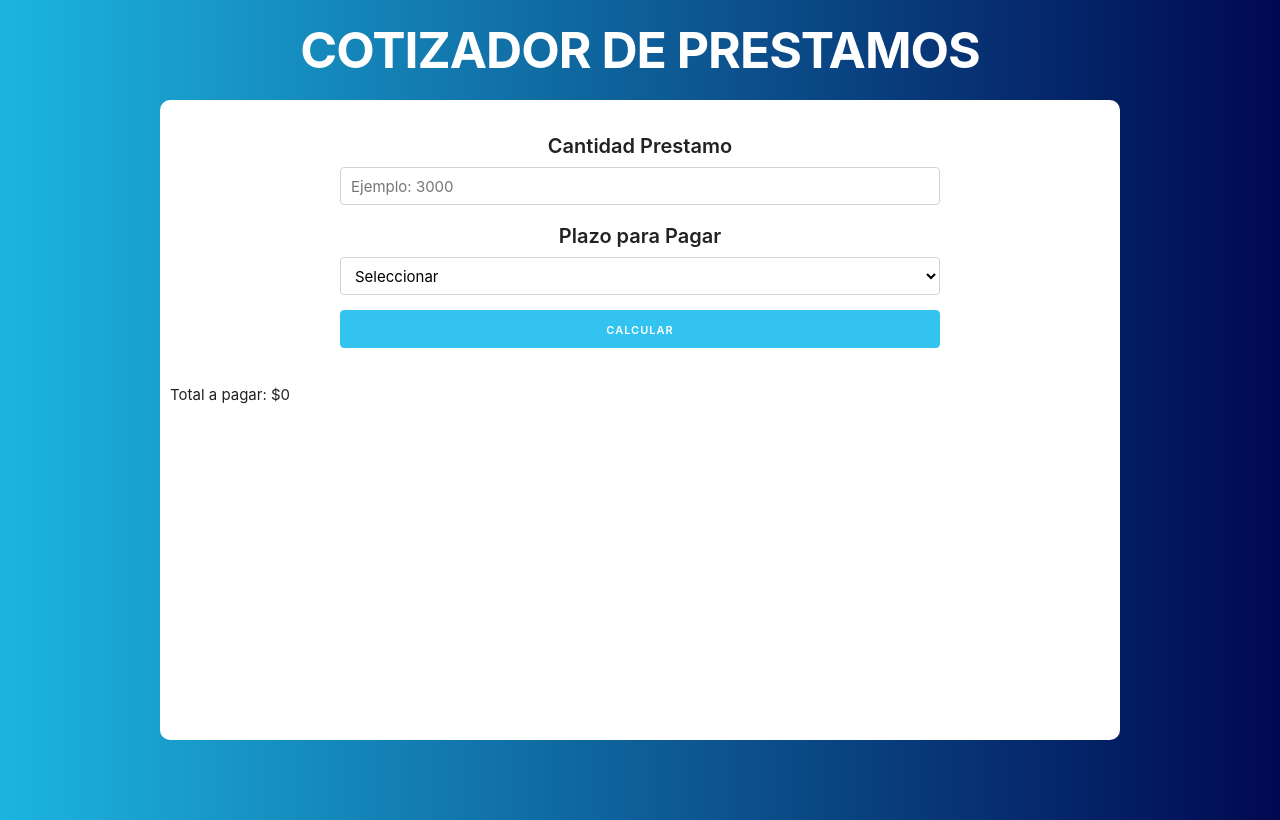
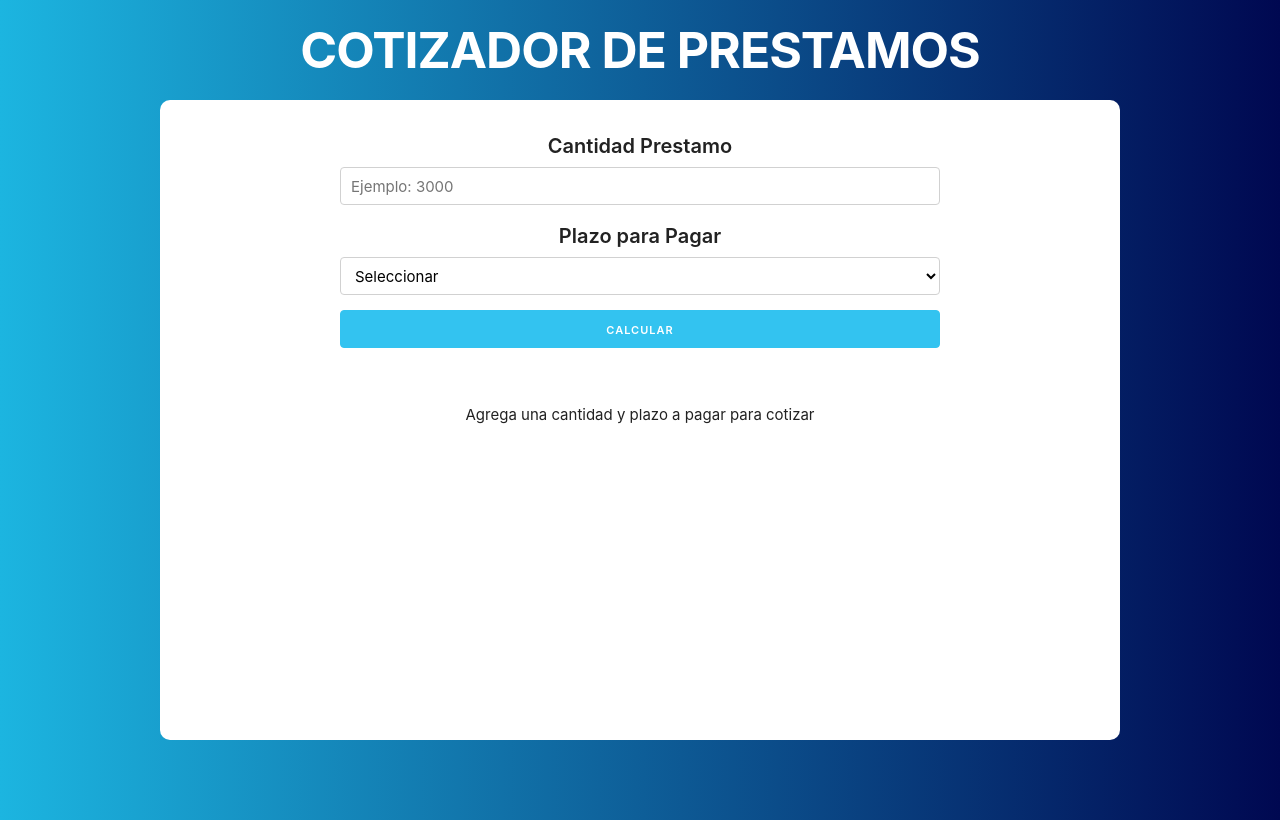
Before and after one commit to aaron023/Curso-JS-Moderno, a React (Create React App) app in the folder prestamos/: page / in a window 1280 px wide. Built offline with nearby package versions, Linux system fonts and the light colour scheme.

Commit message:
Carga condicional de componentes

```diff
--- a/prestamos/src/App.js
+++ b/prestamos/src/App.js
@@ -1,12 +1,21 @@
 import React, { Fragment, useState } from 'react';
 import Header from './componentes/Header';
 import Formulario from './componentes/Formulario';
+import Mensaje from './componentes/Mensaje';
+import Resultado from './componentes/Resultado';
 
 function App() {
   // Definir el state
   const [ cantidad, guardarCantidad ] = useState(0);
   const [ plazo, guardarPlazo ] = useState('');
   const [ total, guardarTotal ] = useState(0);
+
+  let componente;
+  if(total === 0) {
+    componente = <Mensaje />
+  } else {
+    componente = <Resultado />
+  }
 
   return (
     <Fragment>
@@ -22,7 +31,9 @@ function App() {
           total = { total }
           guardarTotal = { guardarTotal }
         />
-        <p>Total a pagar: ${total}</p>
+        <div className='mensajes'>
+          { componente }
+        </div>
       </div>
     </Fragment>
   );
--- /dev/null
+++ b/prestamos/src/componentes/Mensaje.js
@@ -0,0 +1,7 @@
+import React from 'react';
+
+const Mensaje = () => (
+    <p>Agrega una cantidad y plazo a pagar para cotizar</p>
+)
+
+export default Mensaje;
--- /dev/null
+++ b/prestamos/src/componentes/Resultado.js
@@ -0,0 +1,9 @@
+import React from 'react';
+
+const Resultado = () => {
+    return (
+        <h1>Desde resutado</h1>
+     );
+}
+
+export default Resultado;
```
